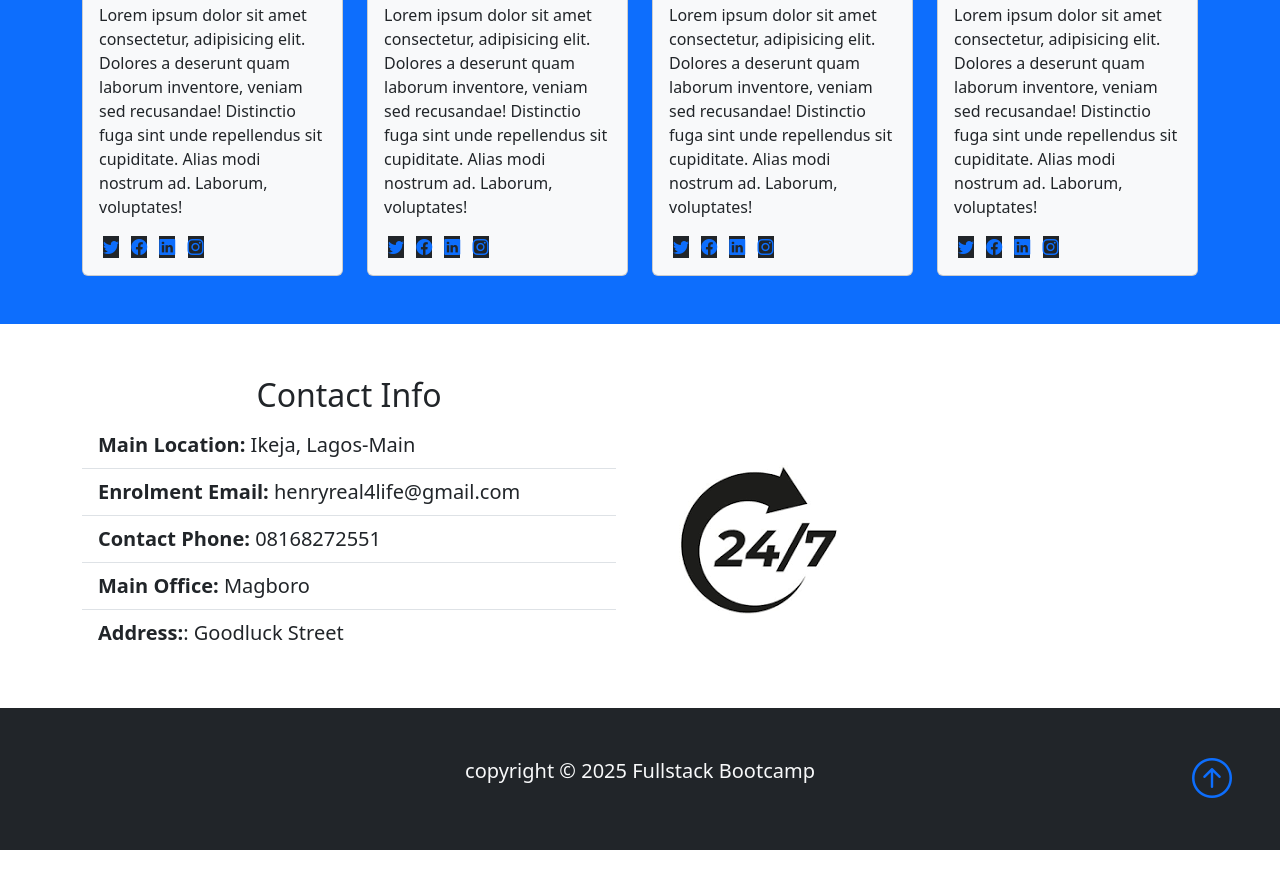
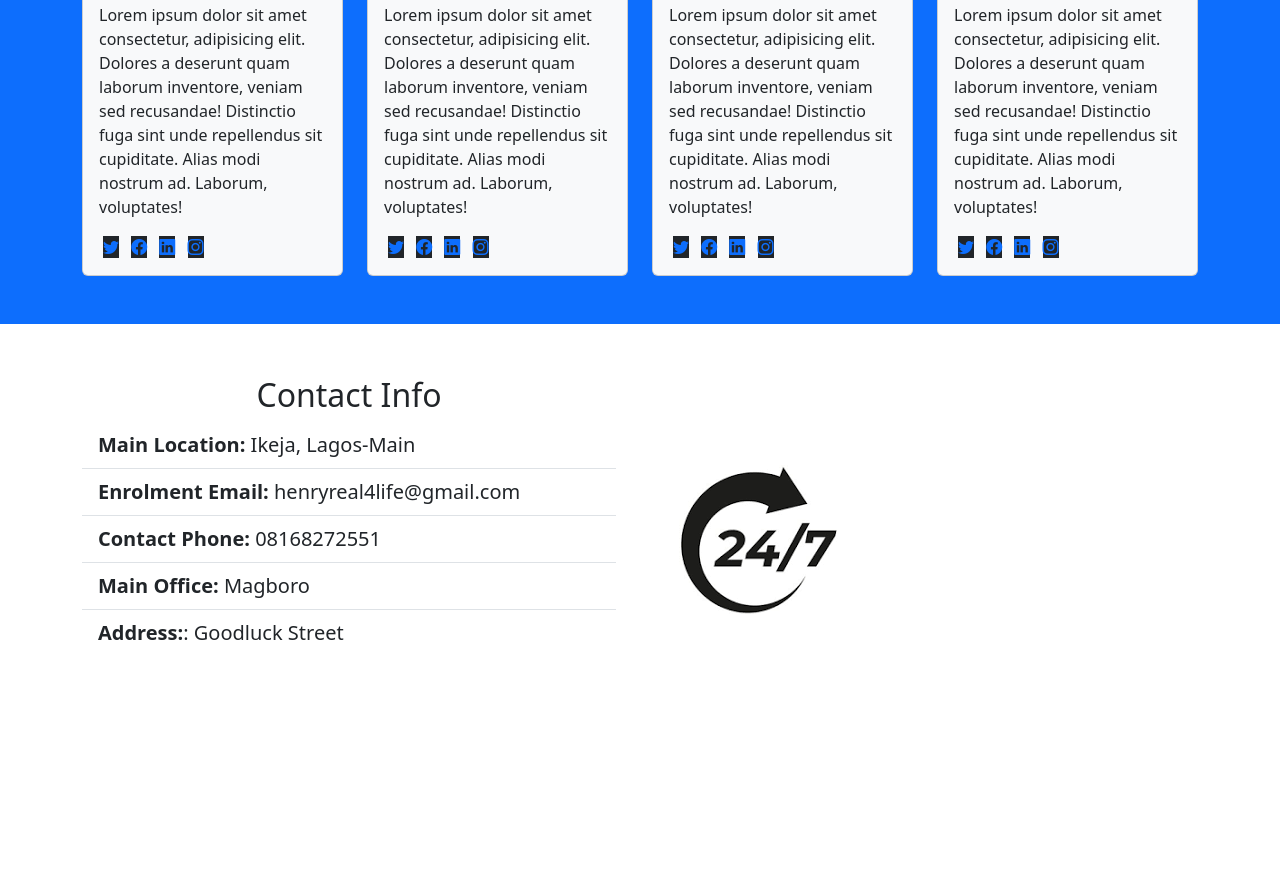
Before and after one commit to Yomi-tech-maker/boostrapproject, a plain HTML site: page boostrap/index.html in a window 1280 px wide. Shown: the part 2811-3699 px from the top of the page. After the commit the page ends 3591 px from the top, so only its background shows below. Drawn offline with nearby package versions, Linux system fonts and the light colour scheme.

Commit message:
update boostrap/index.html

```diff
--- a/boostrap/index.html
+++ b/boostrap/index.html
@@ -388,19 +388,4 @@
 
     </section>
 
-    <!-- footer section -->
-     <section class="py-5 bg-dark text-light position-relative">
-        <div class="container text-center">
-            <p class="lead">copyright ©  2025 Fullstack Bootcamp</p>
-            <a href="#" class="position-absolute bottom-0 end-0 p-5">
-                <i class="bi bi-arrow-up-circle h1"></i>
-             </a>
-
-        </div>
-     </section>
-    <script src="https://cdn.jsdelivr.net/npm/bootstrap@5.3.3/dist/js/bootstrap.bundle.min.js"
-        integrity="sha384-YvpcrYf0tY3lHB60NNkmXc5s9fDVZLESaAA55NDzOxhy9GkcIdslK1eN7N6jIeHz"
-        crossorigin="anonymous"></script>
-</body>
-
-</html>
+    <!-
```
